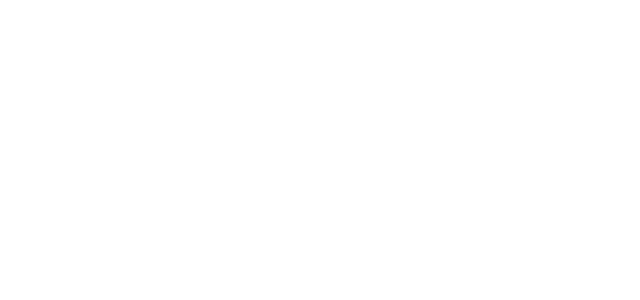
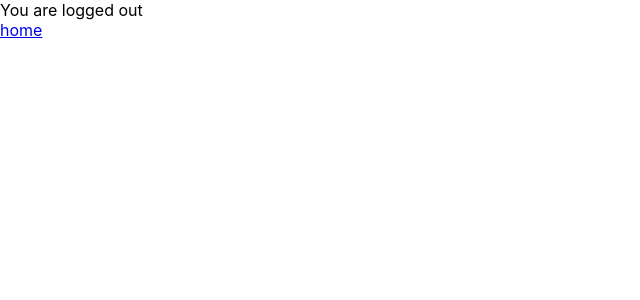
Before and after one commit to sophiecs333/samarkand-shop, a React (Create React App) app: page /logout in a window 1280 px wide. Before the commit this address had no page. Shown: the top 300 px of the page, without its empty margins (0-640 px from the left). Built offline with nearby package versions, Linux system fonts and the light colour scheme.

Commit message:
feat: Add logout functionality

```diff
--- a/src/App.tsx
+++ b/src/App.tsx
@@ -13,6 +13,9 @@ import { Container } from './Container'; // Becomes the home page
 
 import { LoginForm } from './components/LoginForm';
 import { RegistrationForm } from './components/RegistrationForm';
+import { Logout } from './components/Logout';
+
+// addcontext here if you need to have it also for login and registration form
 
 const App: React.FC = () => {
   return (
@@ -22,6 +25,7 @@ const App: React.FC = () => {
           <Route path="/" element={<Container />} />
           <Route path="/login" element={<LoginForm />} />
           <Route path="/sign-up" element={<RegistrationForm />} />
+          <Route path="/logout" element={<Logout />} />
           {/* <Route path="/about" element={<About />} /> Add About component */}
         </Routes>
       </Router>
--- a/src/Container.tsx
+++ b/src/Container.tsx
@@ -35,8 +35,9 @@ export const Container = () => {
       <ul>
         <li>create routes - DONE</li>
         <li>add login / register (save in localStorage) - DONE</li>
-        <li>add username in navbar when they are logged in</li>
-        <li>add logout</li>
+        <li>add username in navbar when they are logged in - DONE</li>
+        <li>add logout - DONE</li>
+        <li>save users somewhere? </li>
         <li>add to cart function</li>
         <li>keep items added to cart from logged out to logged in</li>
         <li>add individual page for each item</li>
--- /dev/null
+++ b/src/components/Logout.tsx
@@ -0,0 +1,10 @@
+import { Link } from 'react-router-dom';
+
+export const Logout = () => {
+  return (
+    <>
+      <p>You are logged out</p>
+      <Link to="/">home</Link>
+    </>
+  );
+};
```
